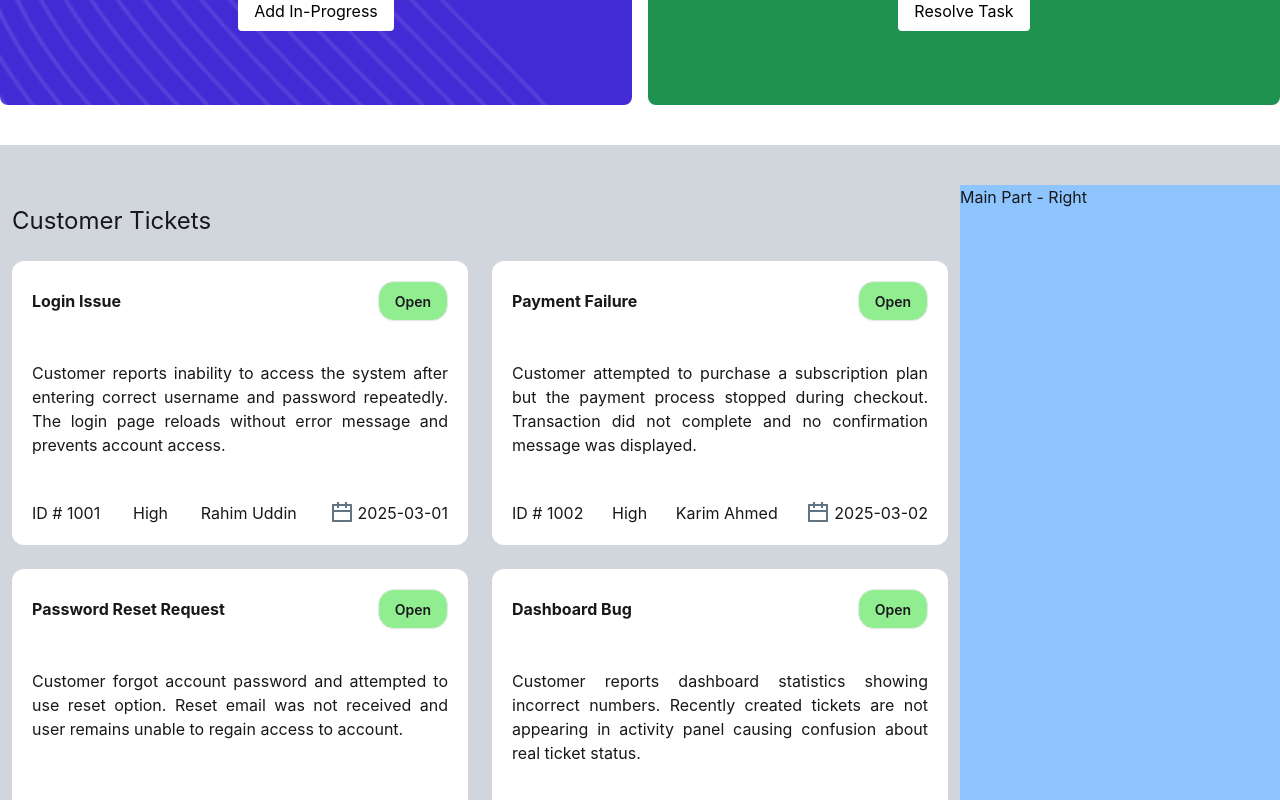
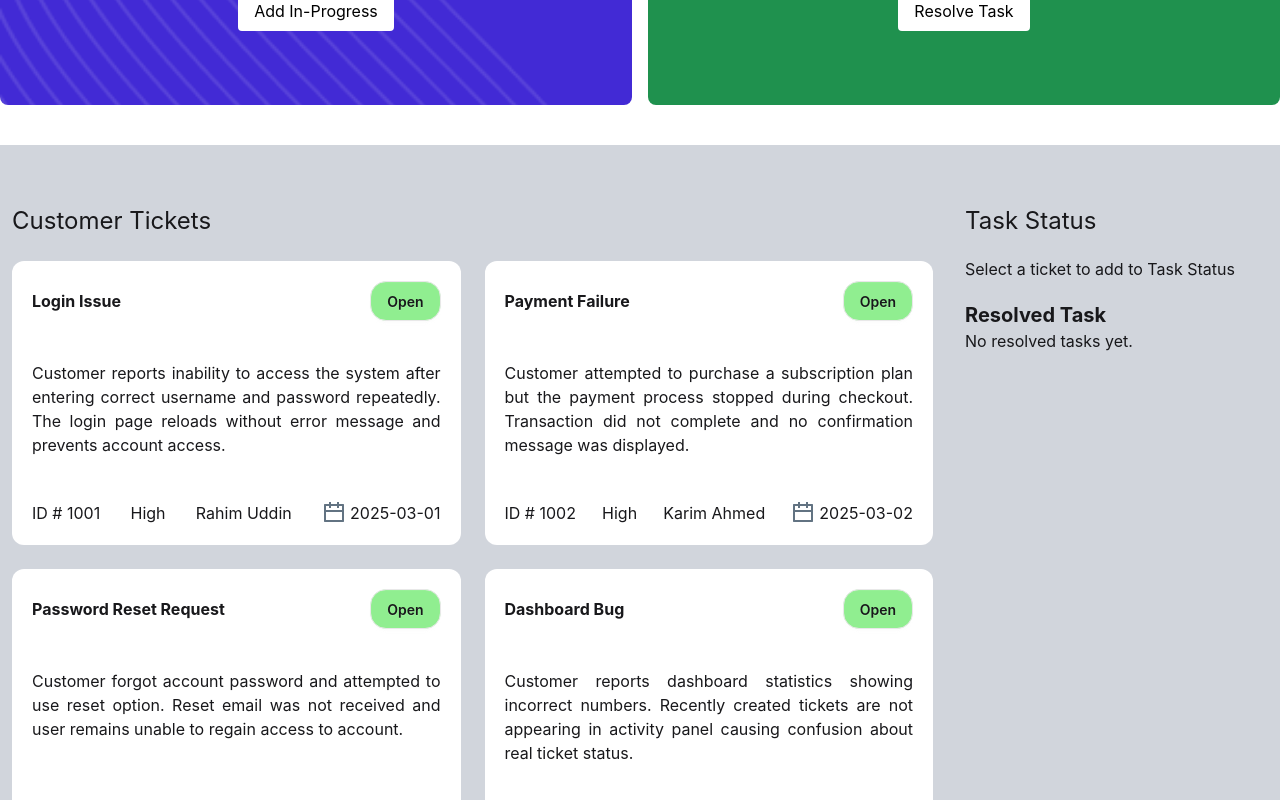
Before and after one commit to ahkamulbd/proHero-mission-restart-assignment2, a React (Vite) app: page / in a window 1280 px wide. Shown: the part 300-1100 px from the top of the page. Built offline with nearby package versions, Linux system fonts and the light colour scheme.

Commit message:
TaskStatus component structure done

```diff
--- a/src/components/Carts/Carts.jsx
+++ b/src/components/Carts/Carts.jsx
@@ -8,7 +8,7 @@ const Carts = ({ticketPromise}) => {
     // ticketsData.map (ticket => console.log (ticket.lenth));
     return (
         <div className='w-3/4  pt-5'>
-            <h1 className='ml-3 text-2xl mb-3'>Customer Tickets</h1>
+            <h2 className='ml-3 text-2xl mb-3'>Customer Tickets</h2>
 
             <div className='grid grid-cols-2'>
                 {
--- a/src/components/Main/Main.jsx
+++ b/src/components/Main/Main.jsx
@@ -1,5 +1,6 @@
 import React, { Suspense } from 'react';
 import Carts from '../Carts/Carts';
+import TaskStatus from '../TaskStatus/TaskStatus';
 
 const fetchTickets = async () => {
     const res = await fetch ("/tickets.json")
@@ -14,9 +15,7 @@ const Main = () => {
             <Suspense fallback = {<p>Tickets loading ........</p>}>
                 <Carts ticketPromise = {ticketPromise}></Carts>
             </Suspense>
-            <div className='w-1/4 bg-blue-300'>
-                <h1>Main Part - Right</h1>
-            </div>
+            <TaskStatus></TaskStatus>
         </div>
     );
 };
--- /dev/null
+++ b/src/components/TaskStatus/TaskStatus.jsx
@@ -0,0 +1,18 @@
+import React from 'react';
+
+const TaskStatus = () => {
+    return (
+        <div className='w-1/4 ml-5 pt-5'>
+            <h2 className='text-2xl mb-3'>Task Status</h2>
+            <div className='mt-5'>
+                <p>Select a ticket to add to Task Status</p>
+                <div className='mt-5'>
+                    <h3 className='text-xl font-bold'>Resolved Task</h3>
+                    <p>No resolved tasks yet.</p>
+                </div>
+            </div>
+        </div>
+    );
+};
+
+export default TaskStatus;
```
